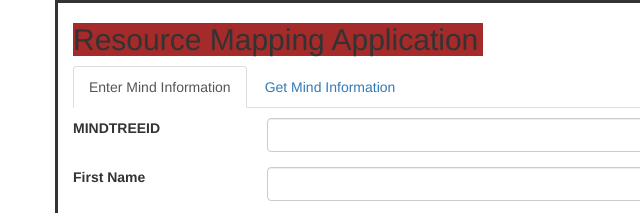
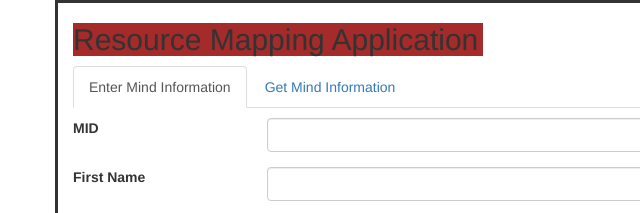
Before and after one commit to Sakthi-Dhandapani-Mintree/GCP-Projects, a website: page gke-rtm-front-end-application/index.html in a window 1280 px wide. Both pictures are taken after a click on the link "Enter Mind Information". Shown: the top 213 px of the page, 0-640 px from the left. Drawn offline with nearby package versions, Linux system fonts and the light colour scheme.

Commit message:
Update index.html

```diff
--- a/gke-rtm-front-end-application/index.html
+++ b/gke-rtm-front-end-application/index.html
@@ -28,7 +28,7 @@
 				<div>
 					<form id="form1">
 						<div class="form-group row" style="margin-top: 10px;">
-							<label for="mid" class="col-sm-2 col-form-label">MINDTREEID</label>
+							<label for="mid" class="col-sm-2 col-form-label">MID</label>
 							<div class="col-sm-6">
 								<input type="text" class="form-control" id="mid" onkeyDown="return restrictAlphabets()" required>
 							</div>
```
